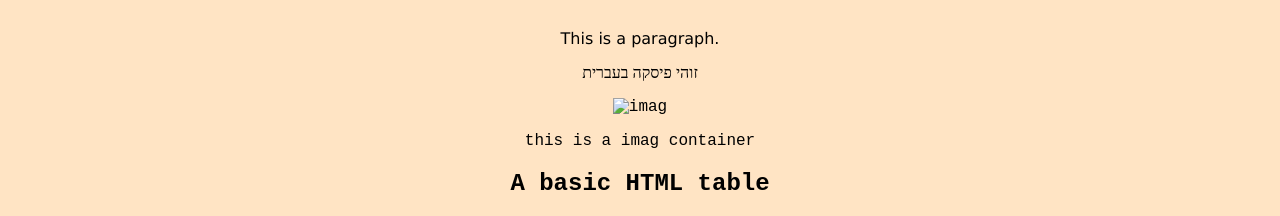
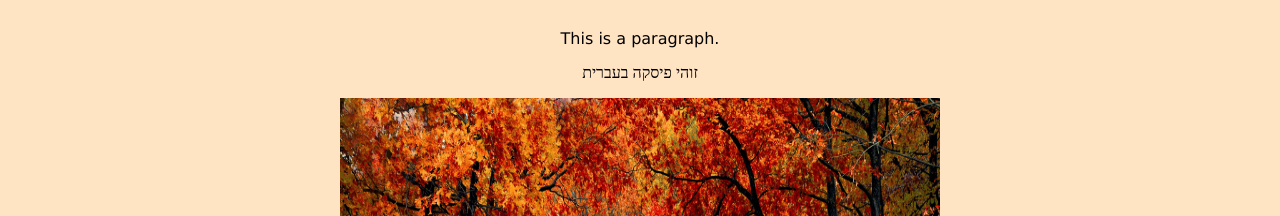
Before and after one commit to MatanAzulay1/HTML-CSS-grid-table-links-icons-img, a plain HTML site: page index.html in a window 1280 px wide. Shown: the part 89-305 px from the top of the page. Drawn offline with nearby package versions, Linux system fonts and the light colour scheme; a web font is replaced by a local one.

Commit message:
Update index.html

```diff
--- a/index.html
+++ b/index.html
@@ -17,7 +17,7 @@
         <p class="p">This is a paragraph.</p>
         <p class="p2">זוהי פיסקה בעברית</p>
 
-        <img src=".//imag/pexels-pixabay-33109.jpg" alt="imag" height="600" width="600">
+        <img src="./pexels-pixabay-33109.jpg" alt="imag" height="600" width="600">
         <p>
             this is a imag container
         </p>
```
